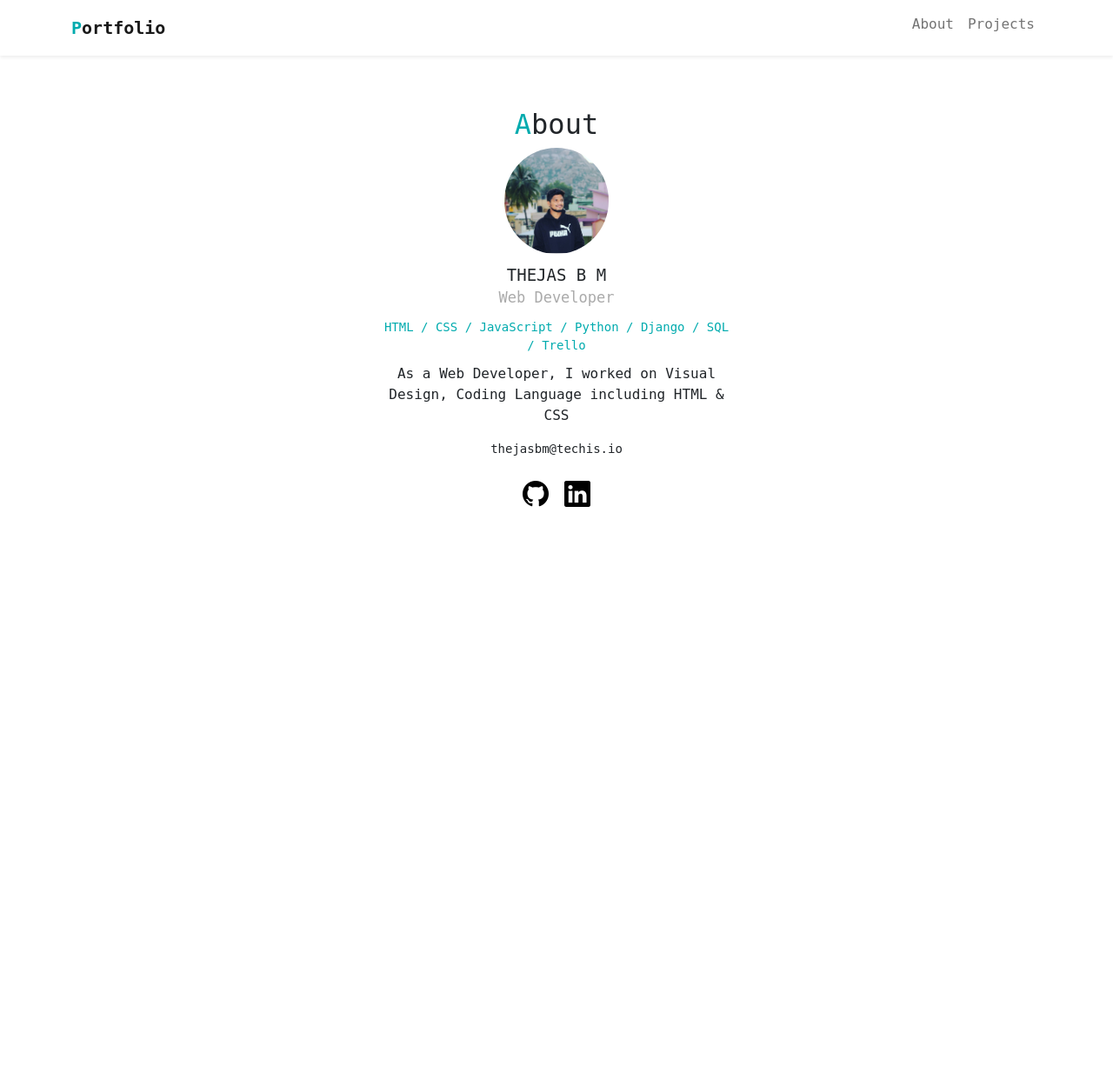
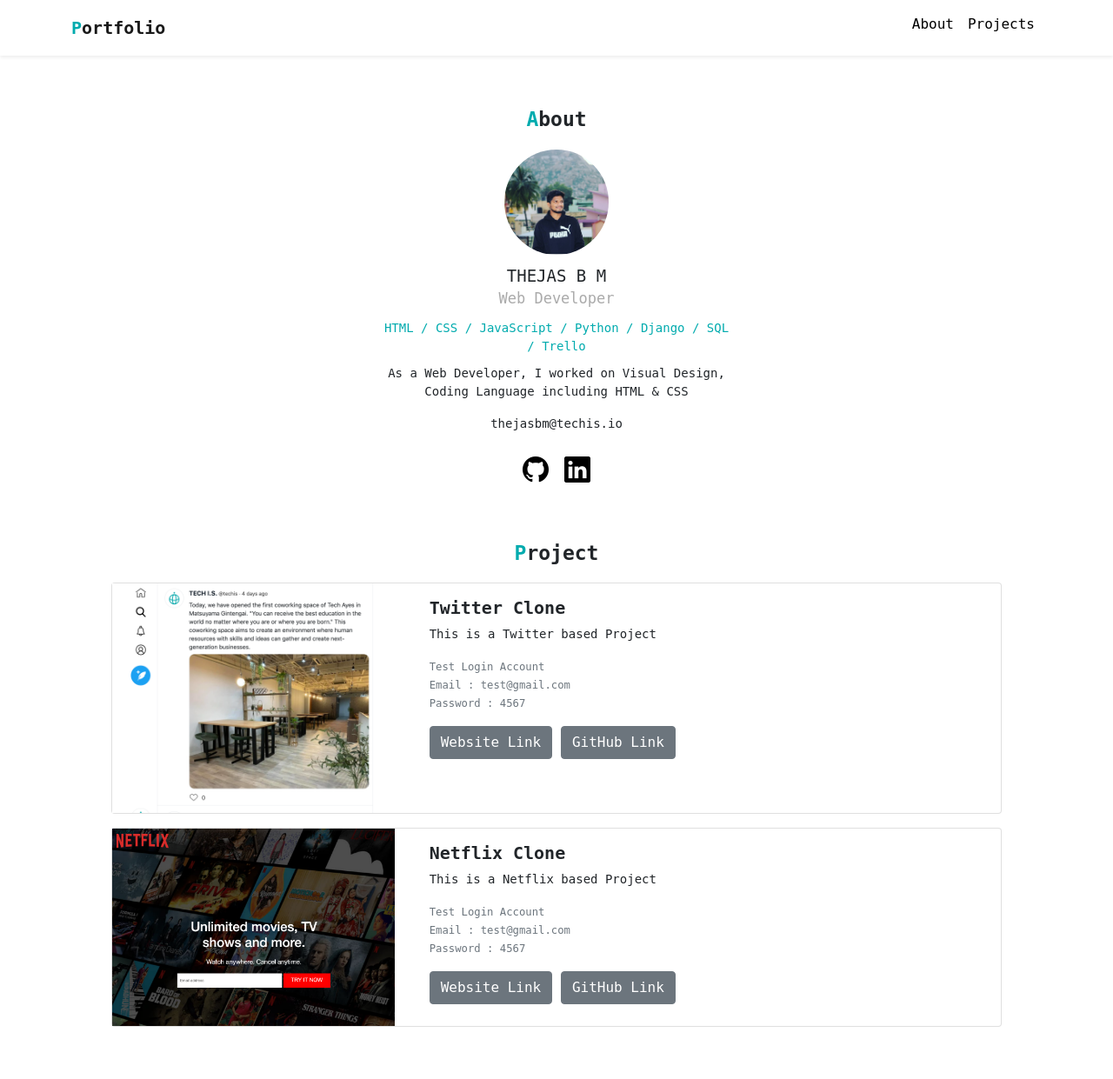
Before and after one commit to thejas-techis/Portfolio, a PHP site: page / in a window 1280 px wide. Shown: the whole page at 87% size. Before the commit the page ends 583 px from the top, so only its background shows below. Run offline with PHP 8.4, Linux system fonts and the light colour scheme.

Commit message:
Created the project section, designing template completed

```diff
--- a/index.html
+++ b/index.html
@@ -44,7 +44,52 @@
             <div class="icons">
                 <a href="https://github.com/thejas-techis"><i class="bi bi-github"></i></a>
                 <a href="#"><i class="bi bi-linkedin ms-6"></i></a>
+            </div>
+        </div>
 
+        <div id="project">
+            <h2><span class="font-primary">P</span>roject</h2>
+            <div class="card mb-3" >
+                <div class="row">
+                  <div class="col-md-4">
+                    <img src="img/project-twitter.png"  alt="Twitter Project">
+                  </div>
+                  <div class="col-md-8">
+                    <div class="card-body">
+                      <h5 class="card-title">Twitter Clone</h5>
+                      <p class="card-text">This is a Twitter based Project</p>
+                      <p class="card-text"><small class="text-muted">
+                          Test Login Account <br>
+                          Email : test@gmail.com <br>
+                          Password : 4567
+                      </small></p>
+                      <a href="#" target="_blank" class="btn btn-secondary">Website Link</a>
+                      <a href="#" target="_blank" class="btn btn-secondary">GitHub Link</a>
+                    </div>
+                  </div>
+                </div>
+              </div>
+              <div class="card mb-3" >
+                <div class="row">
+                  <div class="col-md-4">
+                    <img src="img/project-netflix.png"  alt="Netflix Project">
+                  </div>
+                  <div class="col-md-8">
+                    <div class="card-body">
+                      <h5 class="card-title">Netflix Clone</h5>
+                      <p class="card-text">This is a Netflix based Project</p>
+                      <p class="card-text"><small class="text-muted">
+                          Test Login Account <br>
+                          Email : test@gmail.com <br>
+                          Password : 4567
+                      </small></p>
+                      <a href="#" target="_blank" class="btn btn-secondary">Website Link</a>
+                      <a href="#" target="_blank" class="btn btn-secondary">GitHub Link</a>
+                    </div>
+                  </div>
+                </div>
+              </div>
+        </div>
         <script src="https://cdn.jsdelivr.net/npm/bootstrap@5.1.3/dist/js/bootstrap.bundle.min.js" integrity="sha384-ka7Sk0Gln4gmtz2MlQnikT1wXgYsOg+OMhuP+IlRH9sENBO0LRn5q+8nbTov4+1p" crossorigin="anonymous"></script>
     </body>
 
--- a/style.css
+++ b/style.css
@@ -17,6 +17,19 @@
   font-weight: bold;
 }
 
+p {
+  font-size: 14px;
+}
+
+h2 {
+  font-weight: bold;
+  font-size: 23px;
+  margin-bottom: 20px;
+}
+
+a.font-black {
+  color: #000 !important;
+}
 /***************
 
 ABOUT
@@ -64,3 +77,26 @@
 #about .icons a {
   color: black;
 }
+
+/***************
+
+PROJECT
+
+***************/
+
+#project {
+  margin: 60px auto;
+  width: 80%;
+}
+
+#project h2 {
+  text-align: center;
+}
+
+#project .card img {
+  width: 100%;
+}
+
+#project .card-title {
+  font-weight: bold;
+}
```
